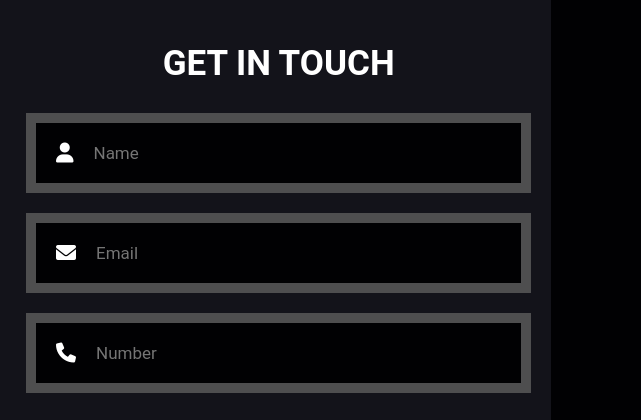
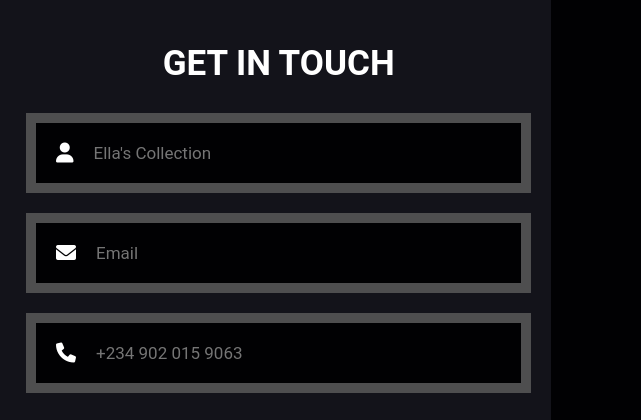
Before and after one commit to Chifrica/Blessing-Anyanwu, a plain HTML site: page index.html in a window 1280 px wide. Shown: the part 2800-3220 px from the top of the page, 639-1280 px from the left. Drawn offline with Linux system fonts and the light colour scheme; a script that the page names is missing.

Commit message:
text coreection

```diff
--- a/index.html
+++ b/index.html
@@ -130,7 +130,6 @@
            <h1 class="heading"><span>Contact</span> Us</h1>
 
             <div class="row">
-
             <iframe class="map" src="https://www.google.com/maps/embed?pb=!1m18!1m12!1m3!1d254226.
             14817286335!2d7.270341907432464!3d5.
             373659043579428!2m3!1f0!2f0!3f0!3m2!1i1024!2i768!4f13.1!3m3!1m2!1s0x10429be12d1a48fb%3A0xa25994c1f0b9bef4!2sUmule%20Rd%2C%
@@ -140,7 +139,7 @@
                 <h3>get in touch</h3>
                 <div class="inputBox">
                     <span class="fas fa-user"></span>
-                    <input type="text" placeholder="Name" required>
+                    <input type="text" placeholder="Ella's Collection" required>
                 </div>
                 <div class="inputBox">
                     <span class="fas fa-envelope"></span>
@@ -148,7 +147,7 @@
                 </div>
                 <div class="inputBox">
                     <span class="fas fa-phone"></span>
-                    <input type="number" placeholder="Number" required>
+                    <input type="number" placeholder="+234 902 015 9063" required>
                 </div>
                 <input type="submit" value="contact now" class="btn">
             </form>
```
